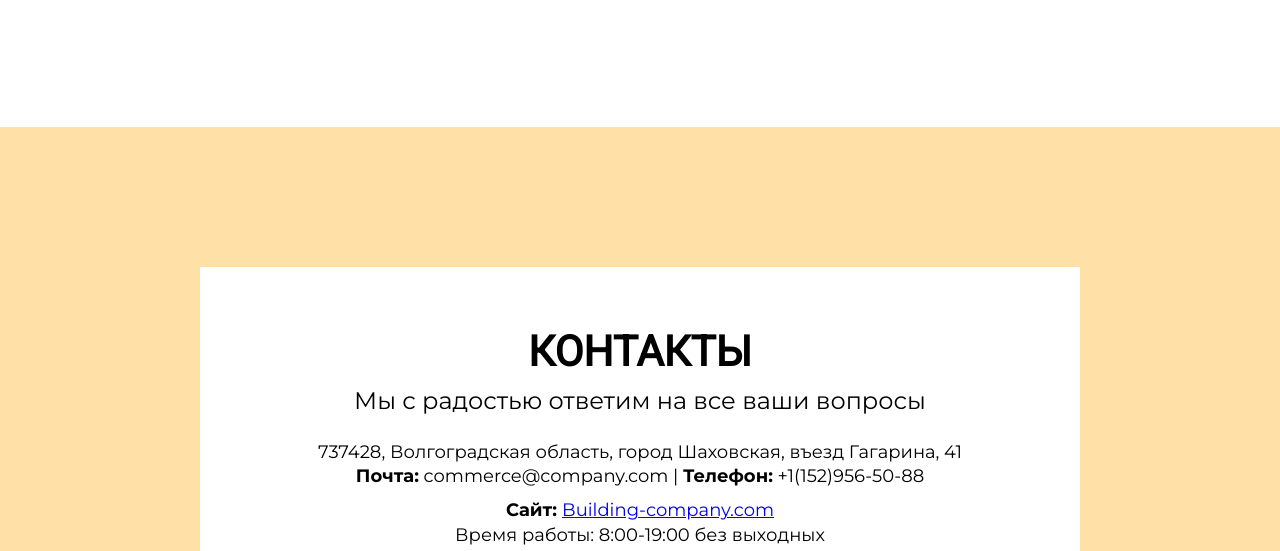
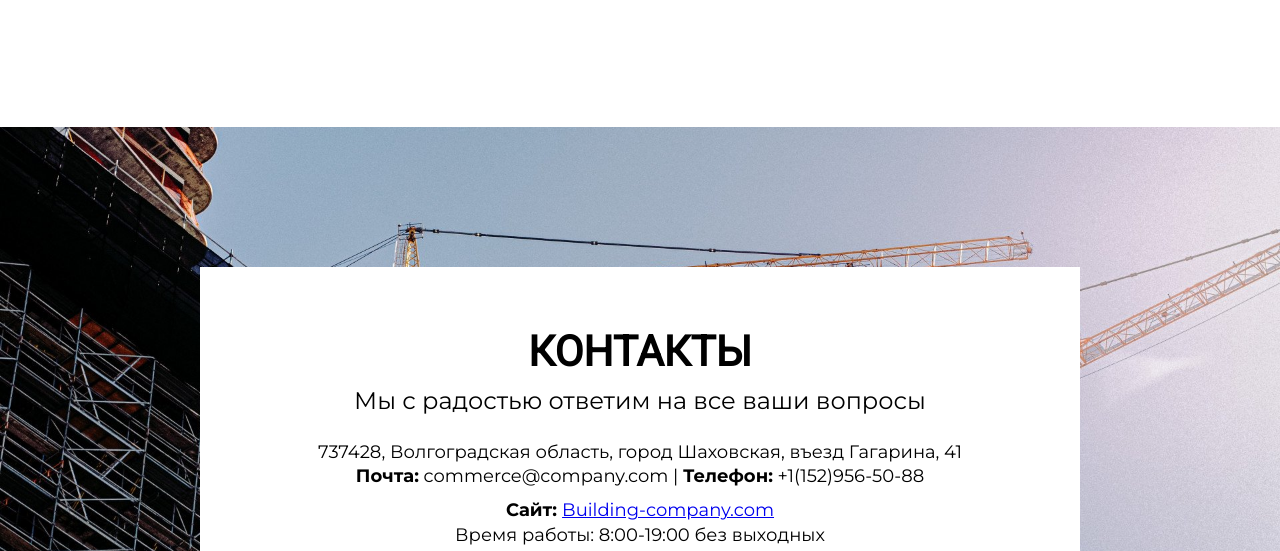
Before and after one commit to Zhekastorm/Building-company, a plain HTML site: page index.html in a window 1280 px wide. Shown: the part 6050-6601 px from the top of the page. Drawn offline with nearby package versions, Linux system fonts and the light colour scheme.

Commit message:
Update style.css

```diff
--- a/css/style.css
+++ b/css/style.css
@@ -342,7 +342,7 @@ ul{
 /* Contacts */
 .contacts{
     padding: 140px 0;
-    background: url("/Building company/image/Контакты.jpg") no-repeat center;
+    background: url("/Building-company/image/Контакты.jpg") no-repeat center;
     background-size: cover;
     background-color: #ffe1a8;
 }
```
